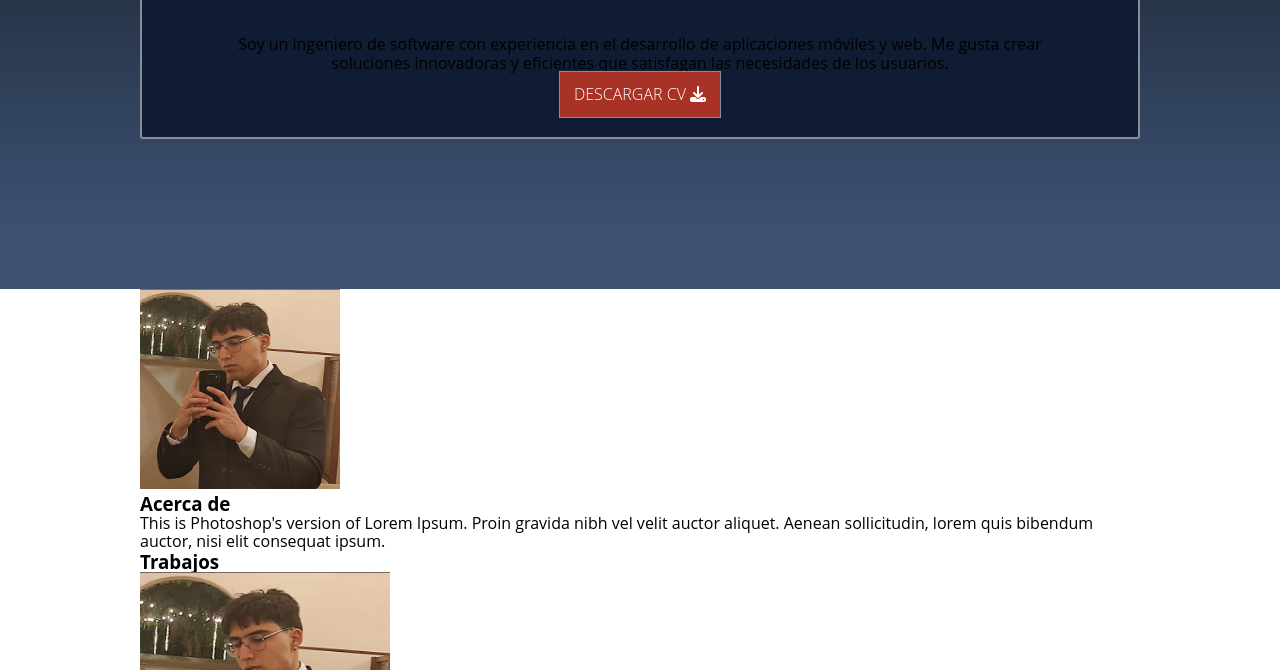
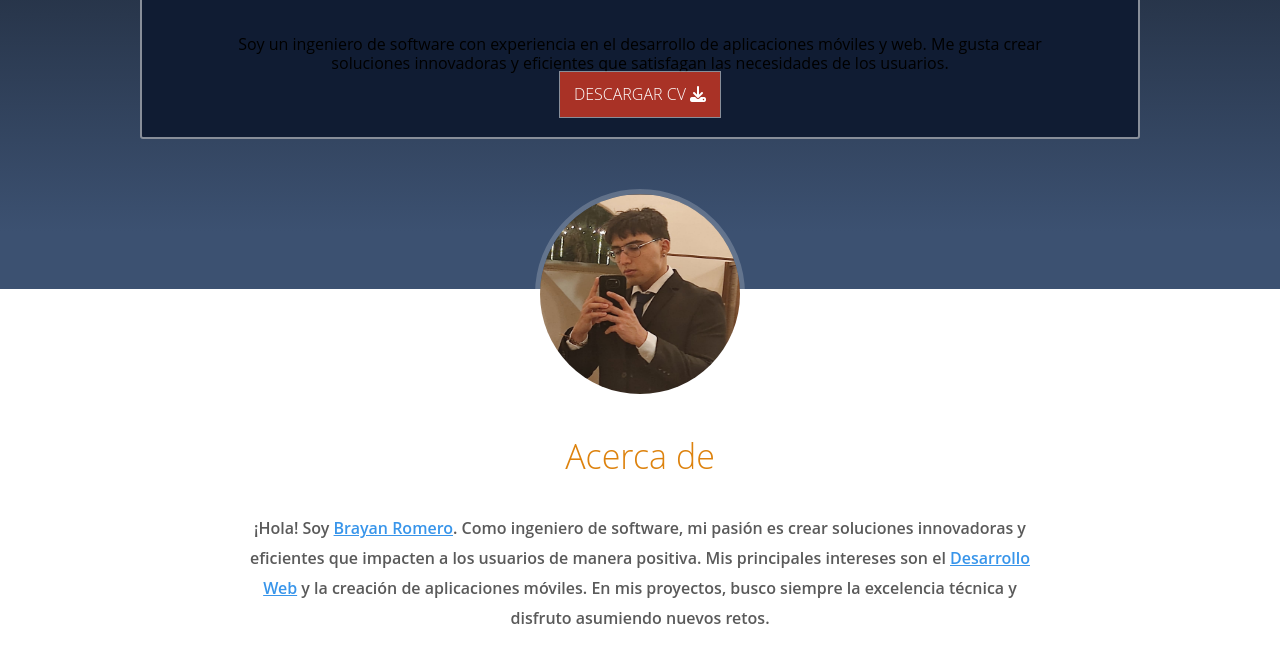
Before and after one commit to c90Beretta/portafolio, a website built with Vite: page index.html in a window 1280 px wide. Shown: the part 282-952 px from the top of the page. Built offline with nearby package versions, Linux system fonts and the light colour scheme.

Commit message:
dist make and portafolio banner desing

```diff
--- a/css/styles.css
+++ b/css/styles.css
@@ -116,3 +116,50 @@ header .container-text .text .btn-cv:hover {
     outline-color: rgba(255, 255, 255, 0);
     text-shadow: 1px 1px 2px #427388;
 }
+
+/* -------------- MAIN ------------- */
+main .container {
+    overflow: visible;
+}
+
+/* ---- Acerca de ---- */
+main #section-about {
+    text-align: center;
+}
+
+/* Estilo de Foto */
+main #section-about .photo {
+    margin-top: -100px;
+}
+
+main #section-about .photo img {
+    width: 200px;
+    height: 200px;
+    border-radius: 50%;
+    vertical-align: top;
+    border: 5px solid rgba(255, 255, 255, 0.2);
+}
+
+/* Estilo Texto de la sección About*/
+main #section-about .text {
+    color: #5a5a5a;
+    font-weight: 600;
+    font-size: 1em;
+    line-height: 30px;
+    width: 80%;
+    margin: 40px auto 60px auto;
+}
+
+main #section-about .text .title {
+    font-size: 34px;
+    margin-bottom: 40px;
+    line-height: 34px;
+    font-weight: 300;
+    color: #dd820d;
+    text-align: center;
+}
+
+main #section-about .text .bold {
+    color: #3895ea;
+    text-decoration: underline;
+}
--- a/index.html
+++ b/index.html
@@ -57,9 +57,7 @@
         </div>
         <div class="text">
           <h3 class="title">Acerca de</h3>
-          <p>This is <span class="bold">Photoshop's version</span> of Lorem Ipsum. Proin gravida nibh vel velit auctor
-            aliquet. Aenean sollicitudin, lorem quis <span class="bold">bibendum auctor</span>, nisi elit consequat
-            ipsum.
+          <p>¡Hola! Soy <span class="bold">Brayan Romero</span>. Como ingeniero de software, mi pasión es crear soluciones innovadoras y eficientes que impacten a los usuarios de manera positiva. Mis principales intereses son el <span class="bold">Desarrollo Web</span> y la creación de aplicaciones móviles. En mis proyectos, busco siempre la excelencia técnica y disfruto asumiendo nuevos retos.
           </p>
         </div>
       </div>
```
Also changed, not shown: dist/assets/index-C9OE_iRH.css (added), dist/assets/index-ulgnFFAK.css (deleted), dist/index.html.
